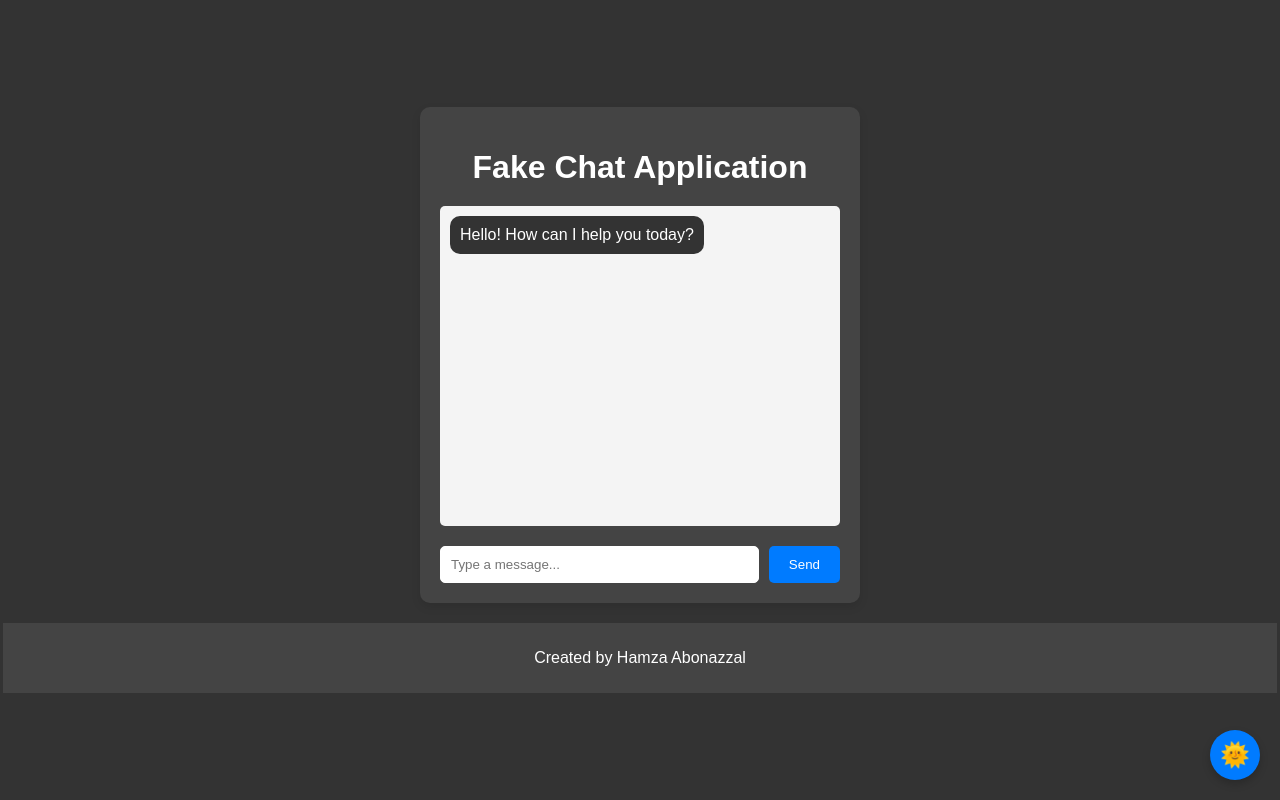
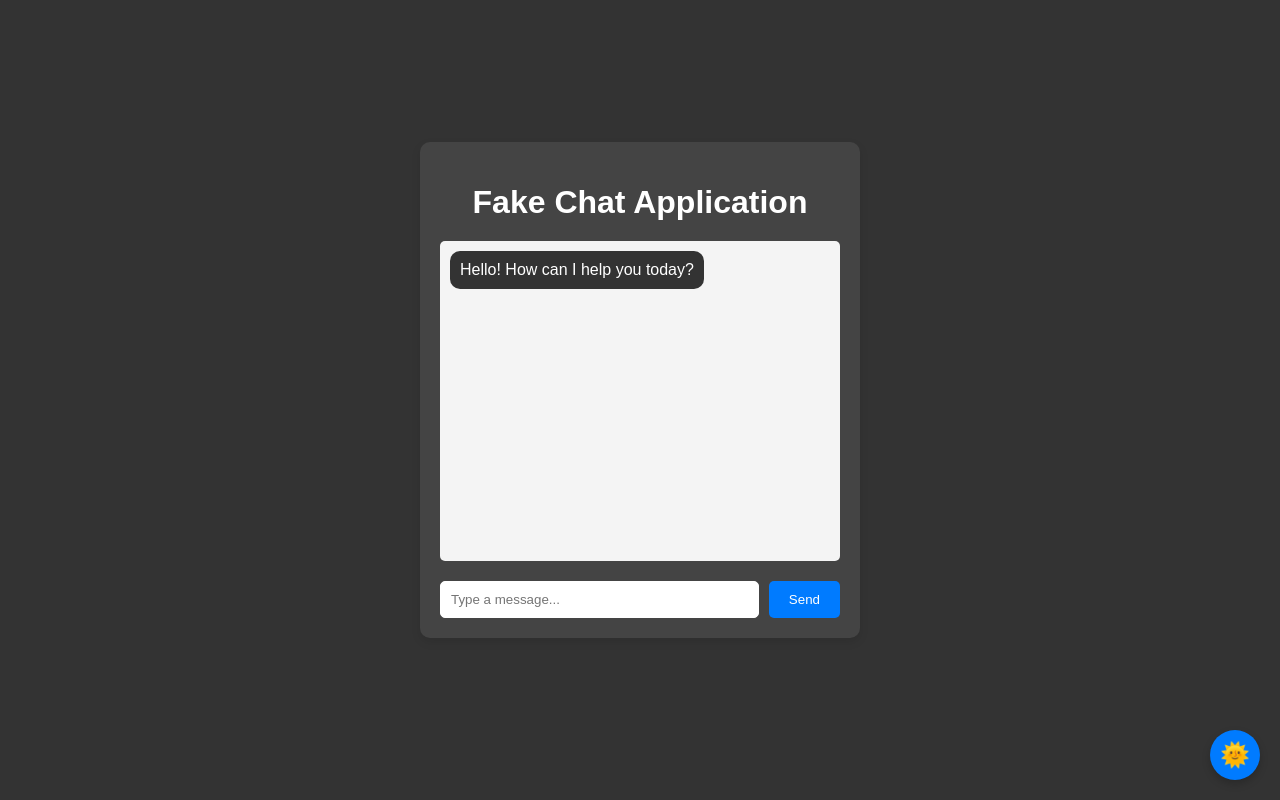
Before and after one commit to HamzaAbonazzal/fake-chat-app, a plain HTML site: page index.html in a window 1280 px wide. Drawn offline with Linux system fonts and the light colour scheme.

Commit message:
Update index.html

```diff
--- a/index.html
+++ b/index.html
@@ -23,9 +23,6 @@
       </div>
       <button class="dark-mode-toggle" id="dark-mode-toggle">🌞</button>
     </div>
-    <header id="footer">
-      <p>Created by Hamza Abonazzal</p>
-    </header>
     <script src="./scripts/JQuery.js"></script>
     <script src="./scripts/script.js"></script>
   </body>
```
